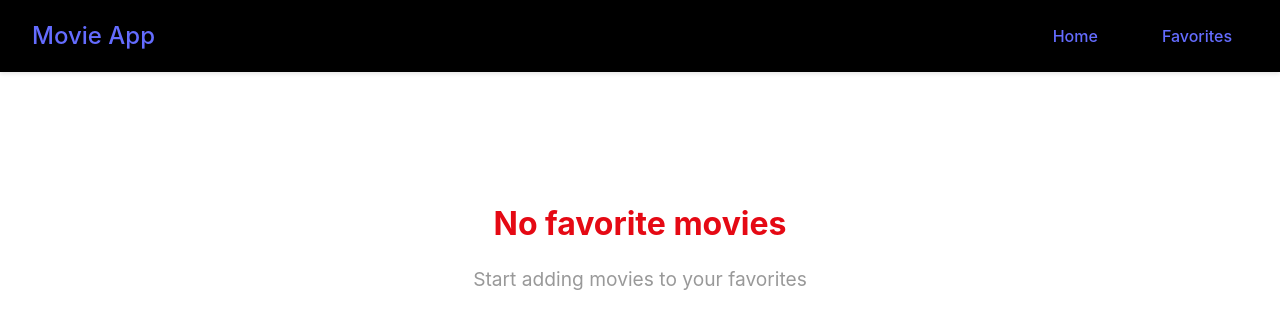
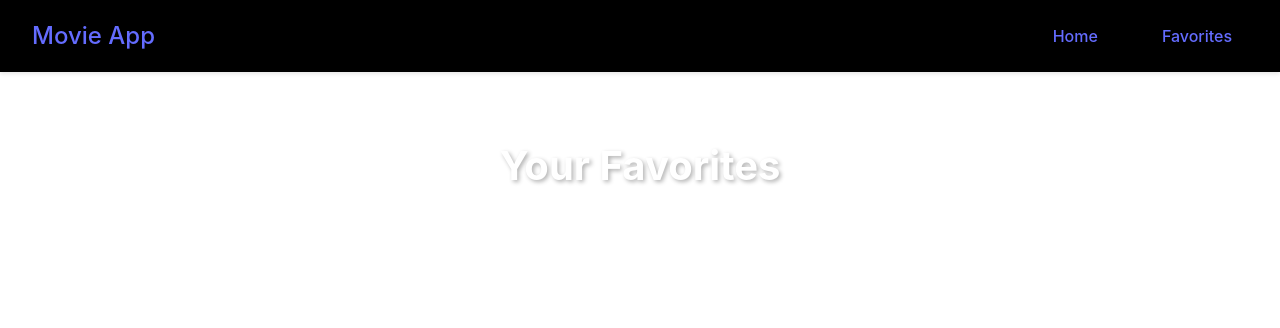
Before and after one commit to bdafahim/Find-Movies, a React (Vite) app: page /favorites in a window 1280 px wide. Shown: the top 328 px of the page. Built offline with nearby package versions, Linux system fonts and the light colour scheme.

Commit message:
Add to favorites implemented

```diff
--- a/src/App.jsx
+++ b/src/App.jsx
@@ -3,10 +3,11 @@ import Home from "./pages/Home.jsx";
 import {Route, Routes} from "react-router-dom";
 import Favorites from "./pages/Favorites.jsx";
 import NavBar from "./components/NavBar.jsx";
+import {MovieProvider} from "./context/MovieContext.jsx";
 function App() {
 
   return (
-      <div>
+      <MovieProvider>
           <NavBar/>
           <main className='main-content'>
               <Routes>
@@ -14,7 +15,7 @@ function App() {
                   <Route path='/favorites' element={<Favorites/>}/>
               </Routes>
           </main>
-      </div>
+      </MovieProvider>
   )
 }
 
--- a/src/components/MovieCard.jsx
+++ b/src/components/MovieCard.jsx
@@ -1,14 +1,19 @@
 import '../css/MovieCard.css'
+import {useMovieContext} from "../context/MovieContext.jsx";
 function MovieCard({movie}) {
-    function onFavoriteClicked() {
-        alert(movie.poster_path);
+    const {isFavorite, addToFavorites, removeFavorites} = useMovieContext();
+    const favorite = isFavorite(movie.id);
+    function onFavoriteClicked(e) {
+        e.preventDefault();
+        if(favorite) removeFavorites(movie.id)
+        else addToFavorites(movie)
     }
     return (
         <div className='movie-card'>
             <div className='movie-poster'>
                 <img src={`https://image.tmdb.org/t/p/w500${movie.poster_path}`} alt={movie.title} />
                 <div className='movie-overlay'>
-                    <button className='favorite-btn' onClick={onFavoriteClicked}>
+                    <button className={`favorite-btn ${favorite ? 'active': ''}`} onClick={onFavoriteClicked}>
                         ♥
                     </button>
                 </div>
--- /dev/null
+++ b/src/context/MovieContext.jsx
@@ -0,0 +1,33 @@
+import {createContext, useState, useEffect, useContext} from 'react'
+
+const MovieContext = createContext();
+export const useMovieContext = () => useContext(MovieContext);
+
+export const MovieProvider = ({children}) => {
+    const [favorites, setFavorites] = useState(() => {
+        const storedFavs = localStorage.getItem('favorites');
+        return storedFavs ? JSON.parse(storedFavs) : [];
+      });
+
+    useEffect(() => {
+        localStorage.setItem('favorites', JSON.stringify(favorites))
+    }, [favorites]);
+    const addToFavorites = (movie) =>{
+        setFavorites(prevState => [...prevState, movie]);
+    }
+    const removeFavorites = (movieId) =>{
+        setFavorites(prevState => prevState.filter(movie => movie.id !== movieId))
+    }
+    const isFavorite = (movieId) =>{
+        return favorites.some(movie => movie.id === movieId)
+    }
+    const value = {
+        favorites,
+        addToFavorites,
+        removeFavorites,
+        isFavorite
+    }
+    return <MovieContext.Provider value={value}>
+        {children}
+    </MovieContext.Provider>
+}
--- a/src/pages/Favorites.jsx
+++ b/src/pages/Favorites.jsx
@@ -1,6 +1,21 @@
 import '../css/Favorites.css'
+import {useMovieContext} from '../context/MovieContext.jsx'
+import MovieCard from "../components/MovieCard.jsx";
 function Favorites() {
-    return(
+    const {favorites} = useMovieContext();
+    if(favorites) {
+        return (
+            <div className='favorites'>
+                <h2>Your Favorites</h2>
+            <div className='movies-grid'>
+                {favorites.map((movie) => (
+                    <MovieCard movie={movie} key={movie.id}/>
+                ))}
+            </div>
+            </div>
+        )
+    }
+    return (
         <div className='favorites-empty'>
             <h2>No favorite movies</h2>
             <p>Start adding movies to your favorites</p>
```
